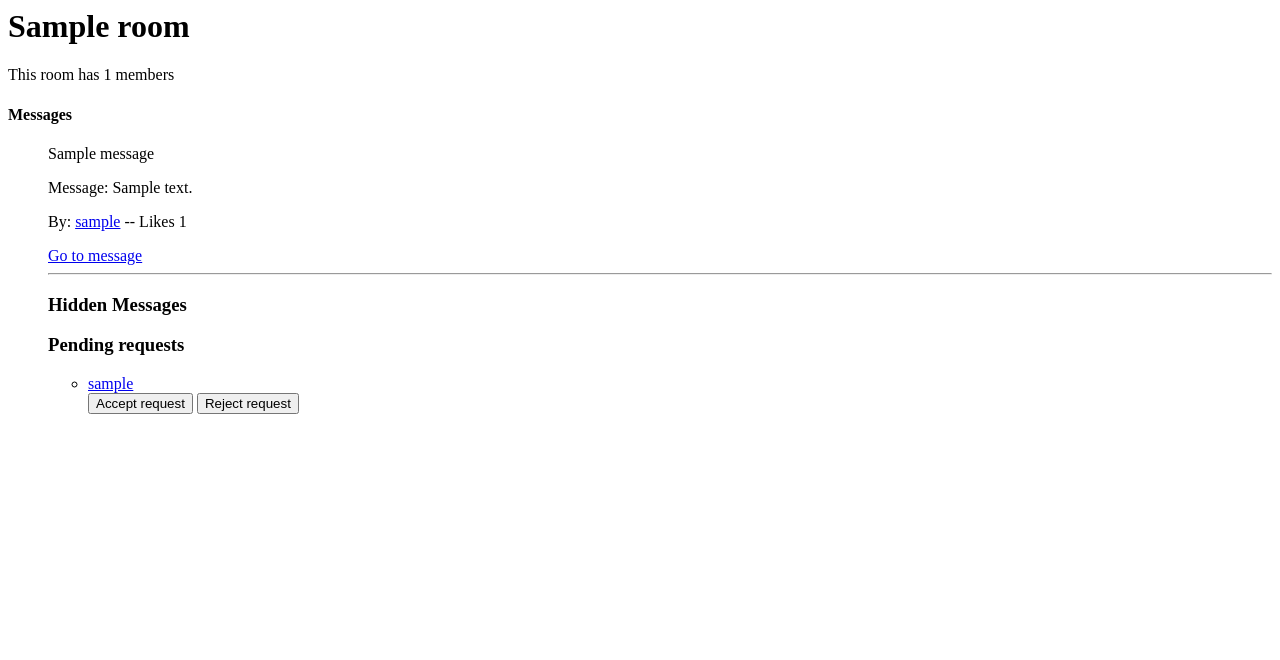
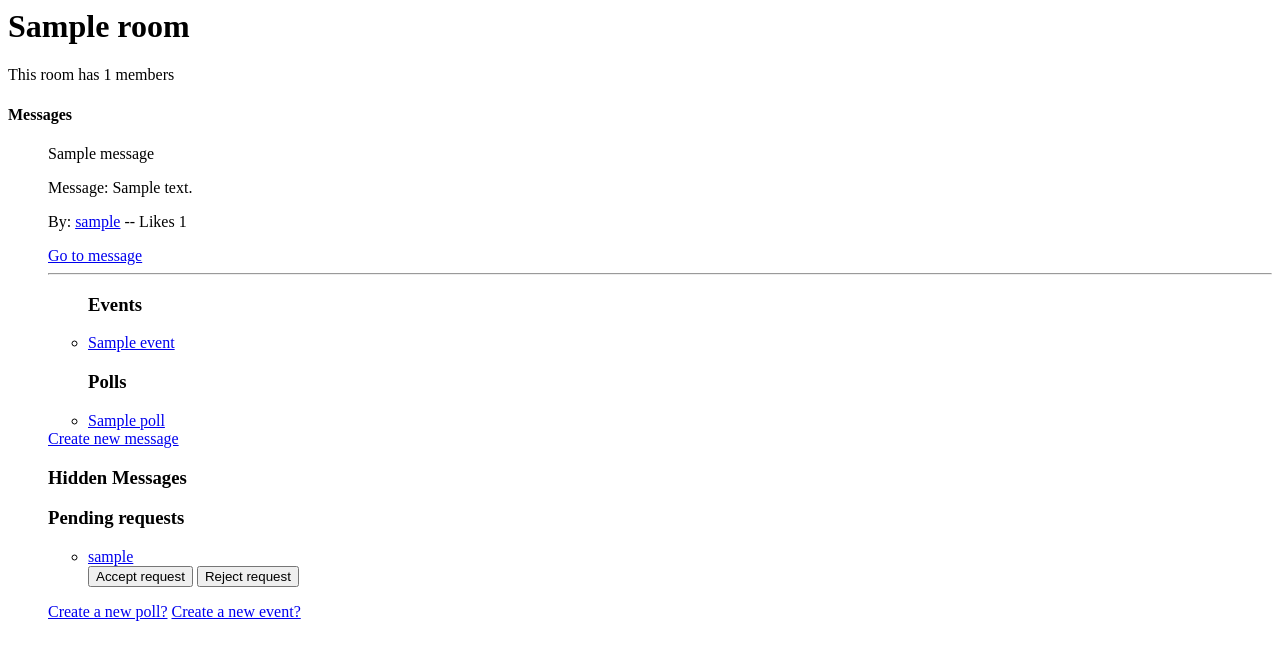
Before and after one commit to labdulwarith/ideal-train, a Django app: page /room/1/ in a window 1280 px wide. Shown: the top 660 px of the page. Run offline with Django 5.2, Linux system fonts and the light colour scheme; a user stored in the database is signed in; tables that the repository leaves empty hold one stand-in row (values such as "Sample post").

Commit message:
Implement views and add events and polls to function properly

```diff
--- a/base/admin.py
+++ b/base/admin.py
@@ -1,8 +1,11 @@
 from django.contrib import admin
-from .models import Room, Message, Comment
+from .models import Room, Message, Comment, Event, Poll, Choice
 # Register your models here.
 
 
 admin.site.register(Room)
 admin.site.register(Message)
 admin.site.register(Comment)
+admin.site.register(Poll)
+admin.site.register(Event)
+admin.site.register(Choice)
--- a/base/models.py
+++ b/base/models.py
@@ -1,7 +1,8 @@
+from django.utils import timezone
+
 from django.db import models
 from django.contrib.auth.models import User
 # Create your models here.
-
 
 class Room(models.Model):
     title = models.CharField(max_length=200)
@@ -49,3 +50,50 @@ class Comment(models.Model):
 
     def __str__(self):
         return self.body
+
+class Event(models.Model):
+    title = models.CharField(max_length=200)
+    description = models.TextField(blank=True, null=True)
+    created_by = models.ForeignKey(User, on_delete=models.CASCADE)
+    room = models.ForeignKey(Room, on_delete=models.CASCADE)
+    rejected = models.ManyToManyField(User, related_name='rejected')
+    accepted = models.ManyToManyField(User, related_name='accepted')
+    starts_at = models.DateTimeField('Start time of event')
+    expires_at = models.DateTimeField('End time of event')
+
+    def has_started(self):
+        return timezone.now() > self.starts_at
+
+    def has_ended(self):
+        return timezone.now() > self.expires_at
+
+    class Meta:
+        ordering = ['expires_at', '-starts_at']
+
+class Poll(models.Model):
+    question = models.CharField(max_length=200)
+    room = models.ForeignKey(Room, on_delete=models.CASCADE)
+    created_by = models.ForeignKey(User, on_delete=models.CASCADE)
+    starts_at = models.DateTimeField('Start time of poll')
+    expires_at = models.DateTimeField('End time of voting')
+    voted_users = models.ManyToManyField(User, related_name='voted_users')
+
+    def __str__(self):
+        return self.question
+
+    def has_started(self):
+        return timezone.now() > self.starts_at
+
+    def has_ended(self):
+        return timezone.now() > self.expires_at
+
+    class Meta:
+        ordering = ['expires_at', '-starts_at']
+class Choice(models.Model):
+    text = models.CharField(max_length=200)
+    poll = models.ForeignKey(Poll, on_delete=models.CASCADE)
+    votes = models.IntegerField(default=0)
+    def __str__(self):
+        return self.text
+    class Meta:
+        ordering = ['votes', '-text']
--- a/base/templates/base/room.html
+++ b/base/templates/base/room.html
@@ -9,12 +9,28 @@
                 <p>{{ message.title }}</p>
         {% endif %}
         <p>Message: {{ message.body }}</p>
-        <p>By: <a href="{% url 'user-profile' message.author.id %}">{{ message.author.username }}<a/> -- Likes {{ message.likes.count }}</p>
+        <p>By: <a href="{% url 'user-profile' message.author.id %}">{{ message.author.username }}</a> -- Likes {{ message.likes.count }}</p>
         <a href="{%url 'view-message' message.id %}"> Go to message </a>
         <hr>
 {% endfor %}
+<ul>
+        <h3>Events</h3>
+   {% for event in room_events %}
+        <li>
+                <a href="{% url 'event' event.id %}">{{ event.title }}</a>
+        </li>
+        {% endfor %}
+</ul>
 
-
+        <ul>
+        <h3>Polls</h3>
+   {% for poll in room_polls %}
+        <li>
+                <a href="{% url 'poll' poll.id %}">{{ poll.question }}</a>
+        </li>
+        {% endfor %}
+</ul>
+<a href="{% url 'create-message' room.id %}">Create new message</a>
         {% if user == room.host %}
         <h3>Hidden Messages</h3>
                 {% for message in hidden_messages %}
@@ -22,7 +38,7 @@
                                 <p>{{ message.title }}</p>
                         {% endif %}
                         <p>Message: {{ message.body }}</p>
-                        <p>By: <a href="{% url 'user-profile' message.author.id %}">{{ message.author.username }}<a/></p>
+                        <p>By: <a href="{% url 'user-profile' message.author.id %}">{{ message.author.username }}</a></p>
                         <a href="{%url 'view-message' message.id %}"> Go to message </a>
                         <hr>
                 {% endfor %}
@@ -41,5 +57,7 @@
                         </li>
                  {% endfor %}
         </ul>
+        <a href="{% url 'create-poll' room.id %}">Create a new poll?</a>
+        <a href="{% url 'create-event' room.id %}">Create a new event?</a>
         {% endif %}
 </ul>
--- a/base/urls.py
+++ b/base/urls.py
@@ -16,6 +16,9 @@ urlpatterns = [
     path('view-message/<str:pk>/', views.message, name='view-message'),
     path('create-message/<str:pk>/', views.create_message, name='create-message'),
 
-
+    path('create-poll/<str:pk>/', views.create_poll, name='create-poll'),
+    path('poll/<str:pk>/', views.poll, name='poll'),
+    path('event/<str:pk>/', views.poll, name='event'),
+    path('create-event/<str:pk>/', views.create_poll, name='create-event'),
     path('user-profile/<str:pk>/', views.user_profile, name='user-profile')
 ]
--- a/base/views.py
+++ b/base/views.py
@@ -1,14 +1,16 @@
-from django.shortcuts import render, redirect
 from django.contrib import messages
 from django.contrib.auth import logout, login, authenticate
 from django.contrib.auth.decorators import login_required
 from django.contrib.auth.forms import UserCreationForm
+from django.db.models import F
 from django.http import HttpResponse
 from django.shortcuts import get_object_or_404
+from django.shortcuts import render, redirect
 from django.contrib.auth.models import User
 
-from .forms import RoomForm, CommentForm
-from .models import Room, Message, Comment
+from .forms import RoomForm, CommentForm, MessageForm, PollForm, EventForm
+from .models import Room, Message, Comment, Event, Choice, Poll
+
 # Create your views here.
 
 def home(request):
@@ -80,19 +82,25 @@ def logout_user(request):
 
 @login_required(login_url='login')
 def create_room(request):
-    form = RoomForm()
 
     if request.method == 'POST':
-        pass
-#TODO: define how to save new room
+        room_form = RoomForm(request.POST.get('room_form'))
+        if room_form.is_valid():
+            room = room_form.save(commit=False)
+            room.host = request.user
+            room.save()
+            return redirect('home')
 
-    context = {'form': form}
+    context = {'room_form': Roomform()}
     return render(request, 'base/room_form.html', context)
 
 
 @login_required(login_url='login')
 def room(request, pk):
     room = get_object_or_404(Room, id=pk)
+
+    if not request.user in room.members.all():
+        return HttpResponse('You are not allowed here')
 
     if request.method == 'POST':
         action = request.POST.get('action')
@@ -111,9 +119,8 @@ def room(request, pk):
     members_count = members.count()
     pending_requests = room.pending_requests.all()
     suspended_members = room.suspended_members.all()
-
-    if not request.user in room.members.all():
-        return HttpResponse('You are not allowed here')
+    room_events = room.event_set.all()
+    room_polls = room.poll_set.all()
 
     context = {
         'room': room,
@@ -122,7 +129,9 @@ def room(request, pk):
         'members': members,
         'members_count': members_count,
         'pending_requests': pending_requests,
-        'suspended_members': suspended_members
+        'suspended_members': suspended_members,
+        'room_events': room_events,
+        'room_polls': room_polls
     }
     return render(request, 'base/room.html', context)
 
@@ -202,4 +211,138 @@ def message(request, pk):
 
 @login_required(login_url='login')
 def create_message(request, pk):
-    pass
+    room = get_object_or_404(Room, id=pk)
+
+    if request.method == 'POST':
+        message_form = MessageForm(request.POST)
+        if message_form.is_valid():
+            message = message_form.save(commit=False)
+            message.room = room
+            message.author = request.user
+            message.save()
+            return redirect('view-message', pk=message.id)
+    else:
+        message_form = MessageForm()
+        context = {
+            'message_form': message_form
+        }
+        return render(request, 'base/create_message.html', context)
+
+@login_required(login_url='login')
+def poll(request, pk):
+
+    poll = get_object_or_404(Poll, id=pk)
+    if not request.user in poll.room.members.all():
+        return HttpResponse('You are not allowed here')
+    else:
+        if request.method == 'POST':
+            if 'vote' in request.POST:
+                if request.user in poll.voted_users.all():
+                    return render(
+                        request,
+                        'base/poll.html',
+                        {
+                            'poll': poll,
+                            'error_message': 'You already voted on this poll'
+                        }
+                    )
+
+                try:
+                    selected_choice = poll.choice_set.all(id=request.POST['choice'])
+
+                except(KeyError, Choice.DoesNotExist):
+                    return render(
+                        request,
+                        'base/poll.html',
+                        {
+                            'poll': poll,
+                            'error_message': 'You did not select a choice'
+                        }
+                    )
+                else:
+                    selected_choice.votes = F('votes') + 1
+                    selected_choice.save()
+                    poll.voted_users.add(request.user)
+                    poll.save()
+                    return render(
+                        request,
+                        'base/poll.html',
+                        {
+                            'poll': poll,
+                            'error_message': 'You already voted on this poll'
+                        }
+                    )
+        context = {
+                'poll': poll
+            }
+        return render(request, 'base/poll.html', context)
+
+
+@login_required
+def create_poll(request, pk):
+    poll_room = get_object_or_404(Room, id=pk)
+    if not poll_room.host == request.user:
+        return HttpResponse('You are not allowed to make this request')
+
+    if request.method == 'POST':
+        poll_form = PollForm(request.POST.get('poll_form'))
+        if poll_form.is_valid():
+            poll = poll_form.save(commit=False)
+            poll.created_by = request.user
+            poll.room = poll_room
+            poll.save()
+            return redirect('poll', pk=poll.id)
+    else:
+        poll_form = PollForm()
+        context = {
+            'poll_form': poll_form
+        }
+        render(request, 'base/poll_form.html', context)
+
+
+@login_required(login_url='login')
+def event(request, pk):
+    event = get_object_or_404(Event, id=pk)
+    if not request.user in event.room_set.all().members:
+        return HttpResponse('You are not allowed to make this request')
+
+    if request.method == 'POST':
+        if event.has_ended():
+            return HttpResponse('Event has ended')
+        if request.user in event.accepted_set.all() or request.user in event.rejected_set.all():
+            return render(request, 'base/event.html', {
+                'event': event,
+                'error_message': 'You already accepted or rejected this event'
+            })
+        else:
+            if 'accepted' in request.POST:
+                #TODO: Send a notification to user
+                event.accepted.add(request.user)
+            elif 'rejected' in request.POST:
+                #TODO: Do not send notification
+                event.rejected.add(request.user)
+            return redirect('event', event.id)
+    else:
+        context = {'event': event}
+        return render(request, 'base/event.html', context)
+@login_required(login_url='login')
+def create_event(request, pk):
+    event_room = get_object_or_404(Room, id=pk)
+    if not event_room.host == request.user:
+        return HttpResponse('You are not allowed to make this request')
+
+    if request.method == 'POST':
+        event_form = EventForm(request.POST.get('event_form'))
+        if event_form.is_valid():
+            event = event_form.save(commit=False)
+            event.created_by = request.user
+            event.room = event_room
+            event.save()
+
+            return redirect('event', pk=event.id)
+    else:
+        event_form = EventForm()
+        context = {
+            'event_form': event_form
+        }
+        return render(request, 'base/event_form.html', context)
```
Also changed, not shown: base/forms.py (+21 -2 lines), base/templates/base/create_message.html (added, +13 -0 lines), base/templates/base/event.html (added, +23 -0 lines), base/templates/base/event_form.html (added, +11 -0 lines), base/templates/base/poll.html (added, +26 -0 lines), base/templates/base/poll_form.html (added, +11 -0 lines), base/templates/base/room_form.html (+12 -0 lines), base/migrations/0003_event_poll_choice.py (added), base/migrations/0004_alter_choice_options_alter_event_options_and_more.py (added).
